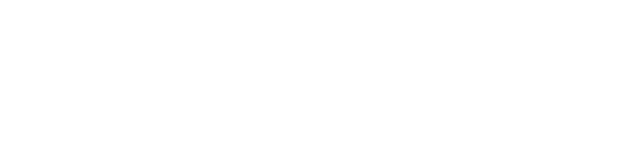
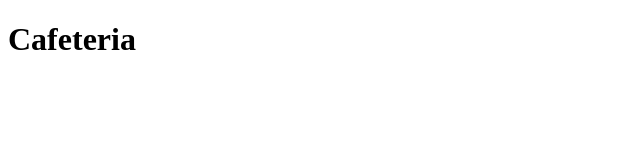
Before and after one commit to oswbiel/revis-o, a plain HTML site: page revisão/index.html in a window 1280 px wide. Shown: the whole page, without its empty margins (0-640 px from the left). Drawn offline with Linux system fonts and the light colour scheme.

Commit message:
adicionado header

```diff
--- a/index.html
+++ b/revisão/index.html
@@ -7,6 +7,11 @@
 </head>
 <body>
 
+    <div class="container">
+        <div class="header">
+            <h1>Cafeteria</h1>
+        </div>
+    </div>
 
 </body>
 </html>
```
